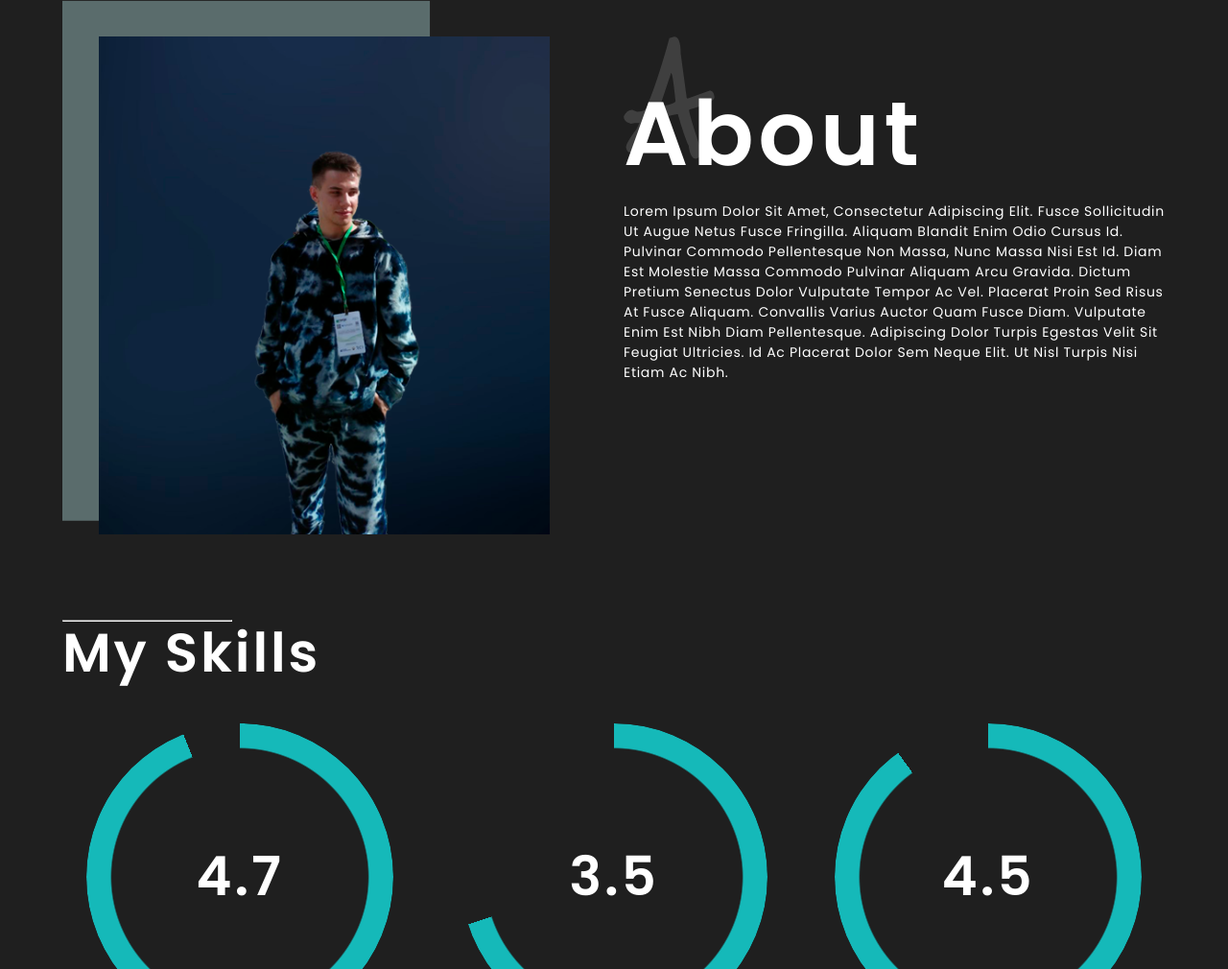
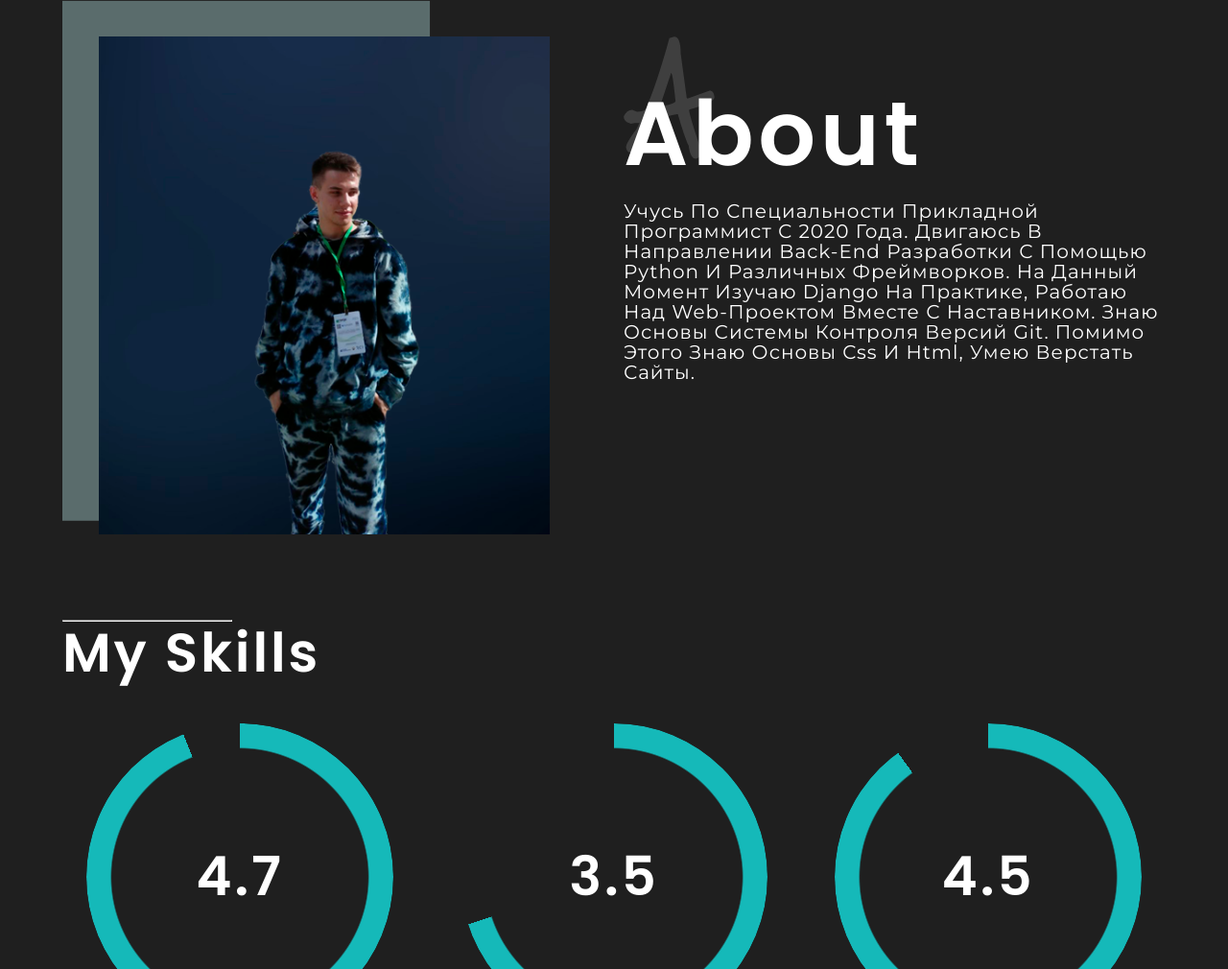
Before and after one commit to Metox73/IT-Step, a plain HTML site: page portfolio/index.html in a window 1280 px wide. Shown: the part 1191-2201 px from the top of the page at 96% size. Drawn offline with Linux system fonts and the light colour scheme.

Commit message:
Adedd text about me instad of default text.

```diff
--- a/portfolio/css/main.css
+++ b/portfolio/css/main.css
@@ -1,6 +1,7 @@
 @import url('https://fonts.googleapis.com/css2?family=Poppins:ital,wght@0,100;0,200;0,300;0,400;0,500;0,600;0,700;0,800;0,900;1,100;1,200;1,300;1,400;1,500;1,600;1,700;1,800;1,900&family=Roboto:ital,wght@0,100;0,300;0,400;0,500;0,700;0,900;1,100;1,300;1,400;1,500;1,700;1,900&display=swap');
 @import url('https://fonts.googleapis.com/css2?family=Alex+Brush&family=Poppins:ital,wght@0,100;0,200;0,300;0,400;0,500;0,600;0,700;0,800;0,900;1,100;1,200;1,300;1,400;1,500;1,600;1,700;1,800;1,900&family=Roboto:ital,wght@0,100;0,300;0,400;0,500;0,700;0,900;1,100;1,300;1,400;1,500;1,700;1,900&display=swap');
 @import url('https://fonts.googleapis.com/css2?family=Alex+Brush&family=Poppins:ital,wght@0,100;0,200;0,300;0,400;0,500;0,600;0,700;0,800;0,900;1,100;1,200;1,300;1,400;1,500;1,600;1,700;1,800;1,900&family=Questrial&family=Roboto:ital,wght@0,100;0,300;0,400;0,500;0,700;0,900;1,100;1,300;1,400;1,500;1,700;1,900&display=swap');
+@import url('https://fonts.googleapis.com/css2?family=Alex+Brush&family=Montserrat:ital,wght@0,100;0,200;0,300;0,400;0,500;0,600;0,700;0,800;0,900;1,100;1,200;1,300;1,400;1,500;1,600;1,700;1,800;1,900&family=Poppins:ital,wght@0,100;0,200;0,300;0,400;0,500;0,600;0,700;0,800;0,900;1,100;1,200;1,300;1,400;1,500;1,600;1,700;1,800;1,900&family=Questrial&family=Roboto:ital,wght@0,100;0,300;0,400;0,500;0,700;0,900;1,100;1,300;1,400;1,500;1,700;1,900&display=swap');
 
 .body {
   background: #1f1f1f;
@@ -181,9 +182,9 @@
 }
 
 .about__text {
-  font-family: 'Poppins';
+  font-family: 'Montserrat';
   font-weight: 400;
-  font-size: 14px;
+  font-size: 20px;
   line-height: 21px;
   letter-spacing: 0.05em;
   text-transform: capitalize;
--- a/portfolio/index.html
+++ b/portfolio/index.html
@@ -106,8 +106,7 @@
           <div class="col-6 about__text-block">
             <img class="about__A-image" src="./static/A.svg" alt="About me">
             <h2 class="about__title">About</h2>
-            <p class="about__text">Lorem ipsum dolor sit amet, consectetur adipiscing elit. Fusce sollicitudin ut augue netus fusce fringilla. Aliquam blandit enim odio cursus id. Pulvinar commodo pellentesque non massa, nunc massa nisi est id. Diam est molestie massa commodo pulvinar aliquam arcu gravida. Dictum pretium senectus dolor vulputate tempor ac vel. Placerat proin sed risus at fusce aliquam. Convallis varius auctor quam fusce diam. Vulputate enim est nibh diam pellentesque. Adipiscing dolor turpis egestas velit sit feugiat ultricies.
-  Id ac placerat dolor sem neque elit. Ut nisl turpis nisi etiam ac nibh.</p>
+            <p class="about__text">Учусь по специальности прикладной программист с 2020 года. Двигаюсь в направлении back-end разработки с помощью python и различных фреймворков. На данный момент изучаю Django на практике, работаю над web-проектом вместе с наставником. Знаю основы системы контроля версий git. Помимо этого знаю основы css и html, умею верстать сайты.</p>
           </div>
 
         </div>
```
